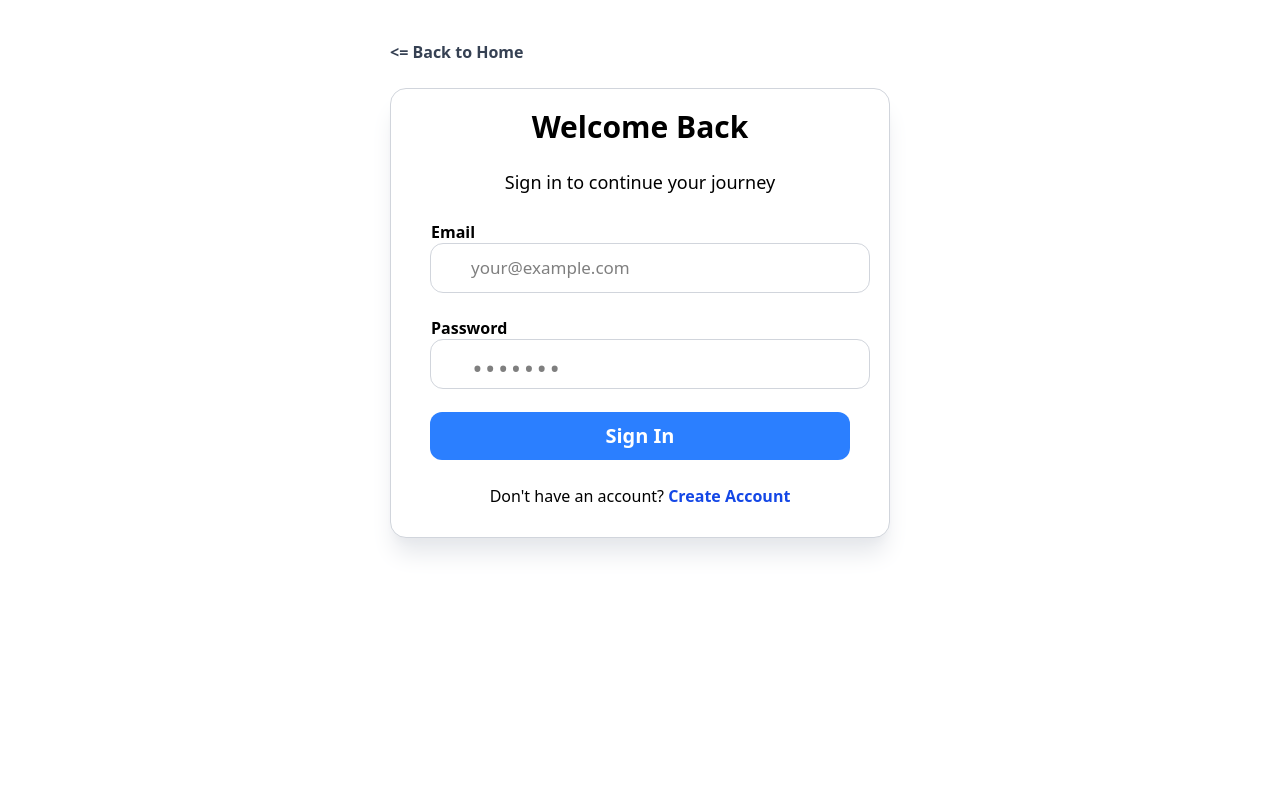
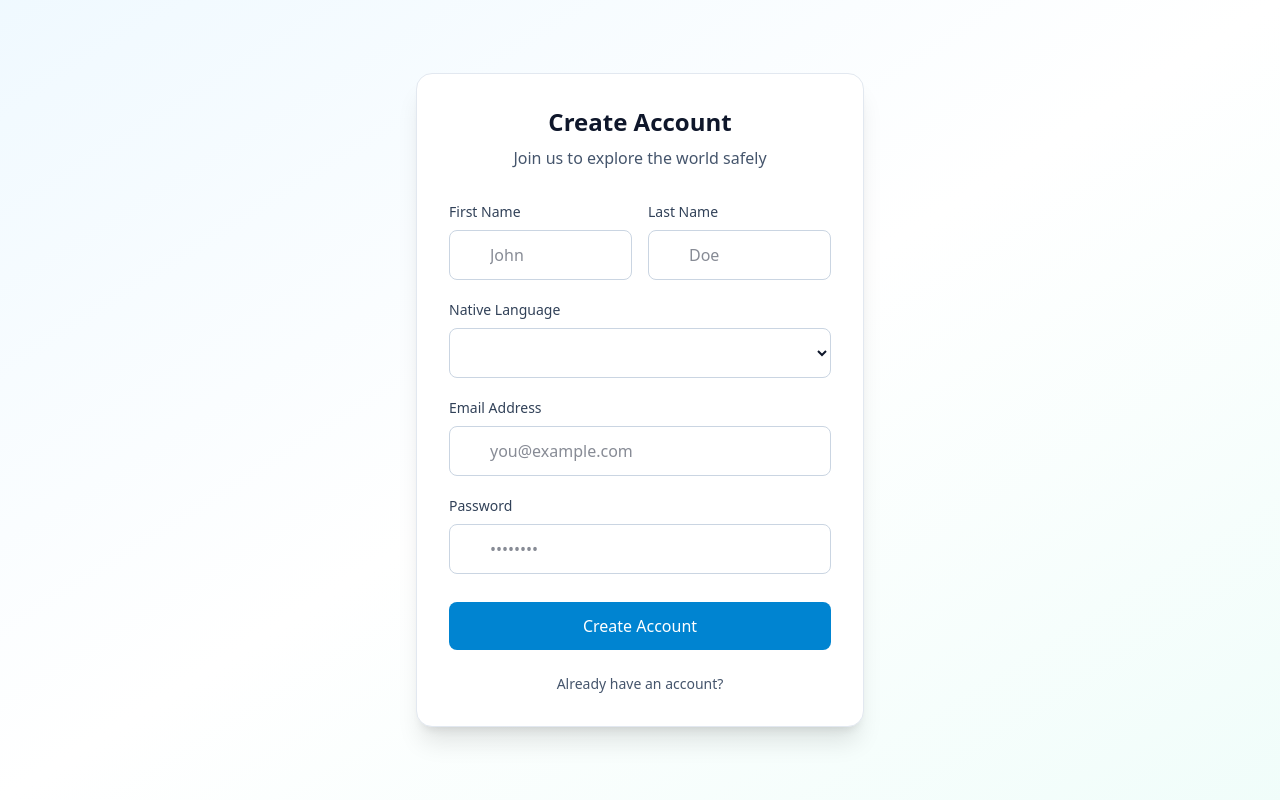
Before and after one commit to durgesh-kanzariya/Travel-Dost, a React (Vite) app: page / in a window 1280 px wide. Built offline with nearby package versions, Linux system fonts and the light colour scheme.

Commit message:
create a register page

```diff
--- a/src/App.jsx
+++ b/src/App.jsx
@@ -1,10 +1,11 @@
 import Home from './dashboard';
 import Login from './login'
+import Reg from './register';
 function App() {
 
   return (
     <>
-      <Login />
+      <Reg />
     </>
   )
 }
--- /dev/null
+++ b/src/register.jsx
@@ -0,0 +1,104 @@
+import React, { useState, useEffect } from 'react';
+
+export default function Reg() {
+    return (
+        <>
+            <div className="flex min-h-screen items-center justify-center bg-gradient-to-br from-sky-50 via-white to-teal-50 dark:from-slate-950 dark:via-slate-900 dark:to-slate-950 px-4 transition-colors duration-300">
+                <div className="w-full max-w-md">
+
+
+
+                    <div className="rounded-2xl border border-slate-200 dark:border-slate-700 bg-white dark:bg-slate-900 p-8 shadow-xl dark:shadow-slate-900/50">
+                        <div className="flex flex-col items-center gap-2">
+                            <h1 className="text-2xl font-bold text-slate-900 dark:text-white">Create Account</h1>
+                            <p className="text-slate-600 dark:text-slate-400">Join us to explore the world safely</p>
+                        </div>
+
+                        <form className="mt-8 flex flex-col gap-5">
+                            <div className="grid grid-cols-2 gap-4">
+                                <div className="flex flex-col gap-2">
+                                    <label className="text-sm font-medium text-slate-700 dark:text-slate-300">First Name</label>
+                                    <div className="relative">
+                                        {/* <User className="absolute left-3 top-1/2 h-5 w-5 -translate-y-1/2 text-slate-400 dark:text-slate-500" /> */}
+                                        <input
+                                            type="text"
+                                            placeholder="John"
+                                            required
+                                            className="w-full rounded-lg border border-slate-300 dark:border-slate-600 py-3 pl-10 pr-4 text-slate-900 dark:text-white dark:bg-slate-800 focus:border-sky-500 focus:outline-none focus:ring-2 focus:ring-sky-500/20"
+                                        />
+                                    </div>
+                                </div>
+
+                                <div className="flex flex-col gap-2">
+                                    <label className="text-sm font-medium text-slate-700 dark:text-slate-300">Last Name</label>
+                                    <div className="relative">
+                                        {/* <User className="absolute left-3 top-1/2 h-5 w-5 -translate-y-1/2 text-slate-400 dark:text-slate-500" /> */}
+                                        <input
+                                            type="text"
+                                            placeholder="Doe"
+                                            required
+                                            className="w-full rounded-lg border border-slate-300 dark:border-slate-600 py-3 pl-10 pr-4 text-slate-900 dark:text-white dark:bg-slate-800 focus:border-sky-500 focus:outline-none focus:ring-2 focus:ring-sky-500/20"
+                                        />
+                                    </div>
+                                </div>
+                            </div>
+
+                            <div className="flex flex-col gap-2">
+                                <label className="text-sm font-medium text-slate-700 dark:text-slate-300">Native Language</label>
+                                <div className="relative">
+                                    {/* <Languages className="absolute left-3 top-1/2 h-5 w-5 -translate-y-1/2 text-slate-400 dark:text-slate-500" /> */}
+                                    <select
+                                        className="w-full rounded-lg border border-slate-300 dark:border-slate-600 py-3 pl-10 pr-4 text-slate-900 dark:text-white dark:bg-slate-800 focus:border-sky-500 focus:outline-none focus:ring-2 focus:ring-sky-500/20"
+                                    >
+                                        <option value="" disabled>Select your language</option>
+
+                                    </select>
+                                </div>
+                            </div>
+
+                            <div className="flex flex-col gap-2">
+                                <label className="text-sm font-medium text-slate-700 dark:text-slate-300">Email Address</label>
+                                <div className="relative">
+                                    {/* <Mail className="absolute left-3 top-1/2 h-5 w-5 -translate-y-1/2 text-slate-400 dark:text-slate-500" /> */}
+                                    <input
+                                        placeholder="you@example.com"
+                                        required
+                                        className="w-full rounded-lg border border-slate-300 dark:border-slate-600 py-3 pl-10 pr-4 text-slate-900 dark:text-white dark:bg-slate-800 focus:border-sky-500 focus:outline-none focus:ring-2 focus:ring-sky-500/20"
+                                    />
+                                </div>
+                            </div>
+
+                            <div className="flex flex-col gap-2">
+                                <label className="text-sm font-medium text-slate-700 dark:text-slate-300">Password</label>
+                                <div className="relative">
+                                    {/* <Lock className="absolute left-3 top-1/2 h-5 w-5 -translate-y-1/2 text-slate-400 dark:text-slate-500" /> */}
+                                    <input
+                                        type="password"
+                                        placeholder="••••••••"
+                                        required
+                                        className="w-full rounded-lg border border-slate-300 dark:border-slate-600 py-3 pl-10 pr-4 text-slate-900 dark:text-white dark:bg-slate-800 focus:border-sky-500 focus:outline-none focus:ring-2 focus:ring-sky-500/20"
+                                    />
+                                </div>
+                            </div>
+
+                            <button
+                                type="submit"
+                                className="mt-2 flex w-full items-center justify-center gap-2 rounded-lg bg-sky-600 hover:bg-sky-700 dark:bg-sky-600 dark:hover:bg-sky-500 py-3 font-medium text-white transition-colors"
+                            >
+                                Create Account
+                                {/* <ArrowRight className="h-5 w-5" /> */}
+                            </button>
+                        </form>
+
+                        <p className="mt-6 text-center text-sm text-slate-600 dark:text-slate-400">
+                            Already have an account?{' '}
+                            {/* <Link to="/login" className="font-medium text-sky-600 hover:text-sky-700 dark:text-sky-400 dark:hover:text-sky-300">
+                                Sign In
+                            </Link> */}
+                        </p>
+                    </div>
+                </div>
+            </div>
+        </>
+    );
+}
--- a/vite.config.js
+++ b/vite.config.js
@@ -2,10 +2,14 @@ import { defineConfig } from 'vite'
 import react from '@vitejs/plugin-react'
 import tailwindcss from '@tailwindcss/vite'
 
-// https://vite.dev/config/
+
+
 export default defineConfig({
   plugins: [
     react(),
     tailwindcss()
   ],
+  server: {
+    port: 5000
+  }
 })
```
